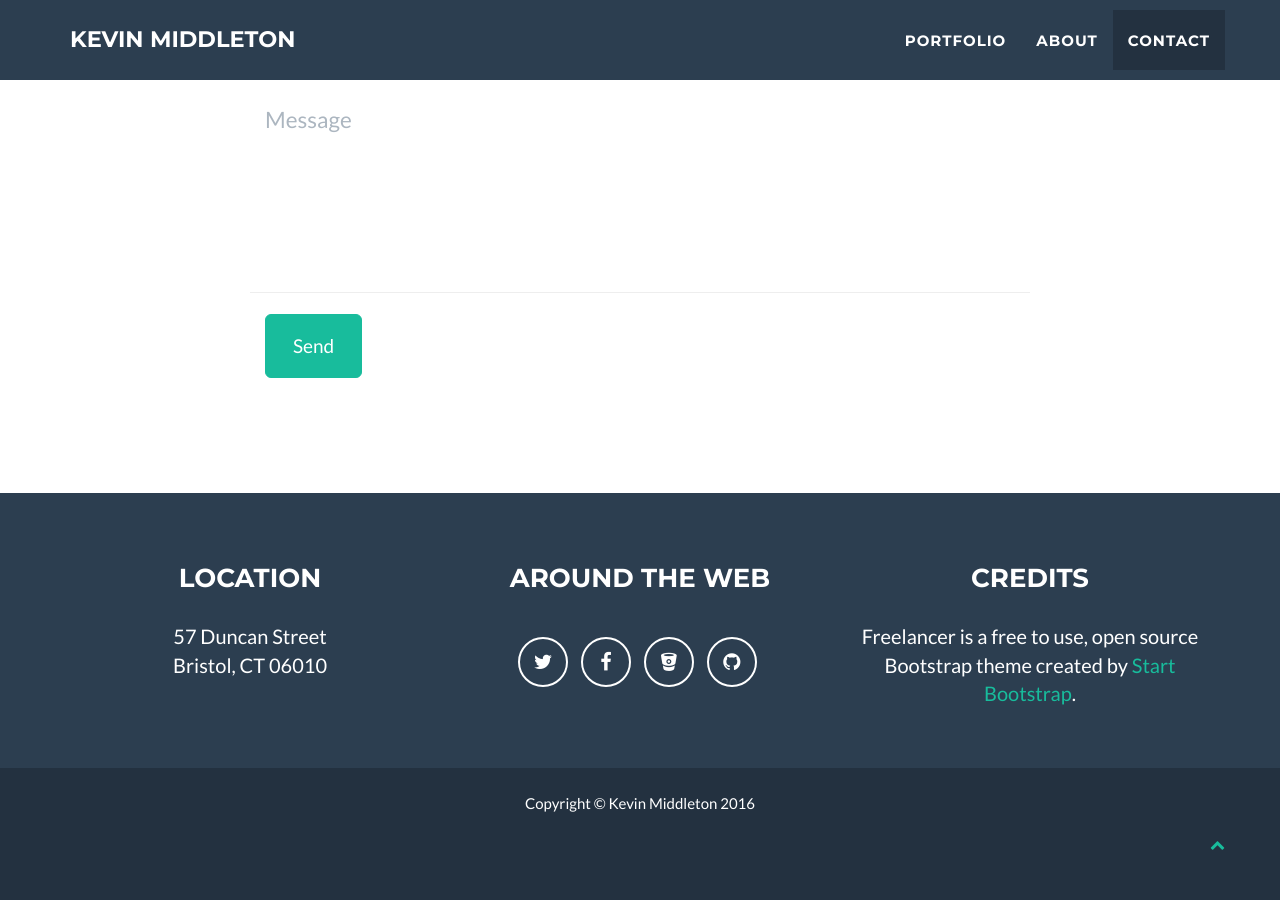
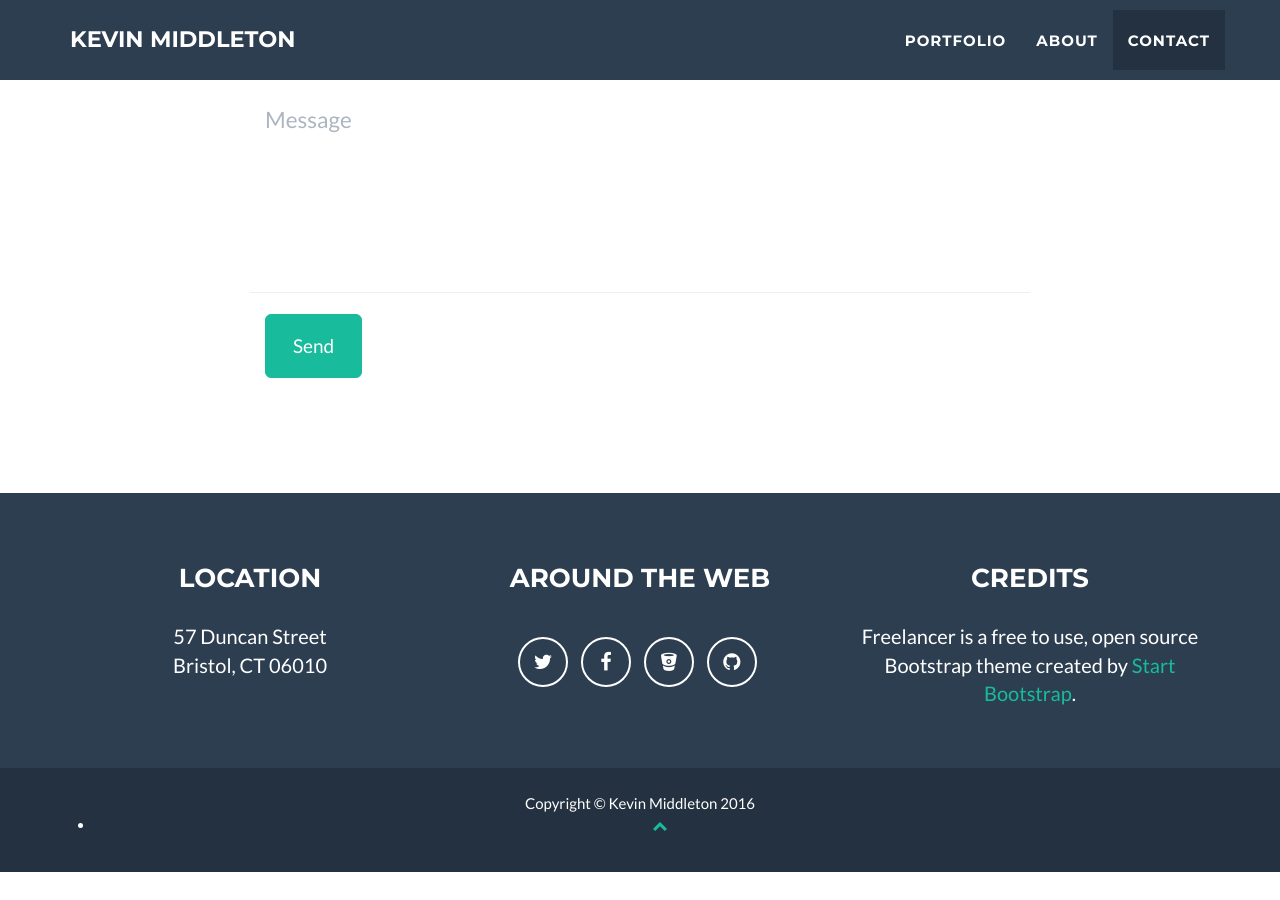
Before and after one commit to Link2999/Link2999.github.io, a Jekyll site: the page built from index.html, in a window 1280 px wide and 900 px high, scrolled down 2474 px. Built offline with Jekyll 4.4.1, drawn with Linux system fonts in a browser that asks for light colours; after the commit the page ends 3346 px from its top, so only the background shows below that.

Commit message:
Without class top

```diff
--- a/_includes/footer.html
+++ b/_includes/footer.html
@@ -34,7 +34,7 @@
                     <div class="col-lg-12">
                         Copyright &copy; {{ site.footer.copyright }} 20{{ site.time | date: '%y' }}
                     </div>
-                    <ul class="nav navbar-nav navbar-right">
+                    <ul>
                     <li class="page-scroll">
                         <a href="#page-top"><i class="fa fa-chevron-up"></i></a>
                     </li>
```
